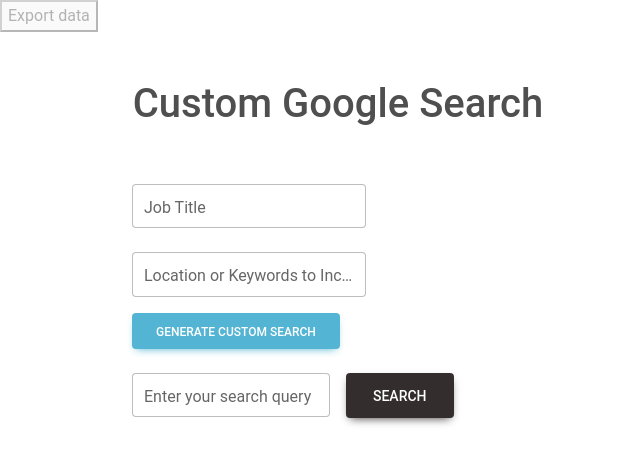
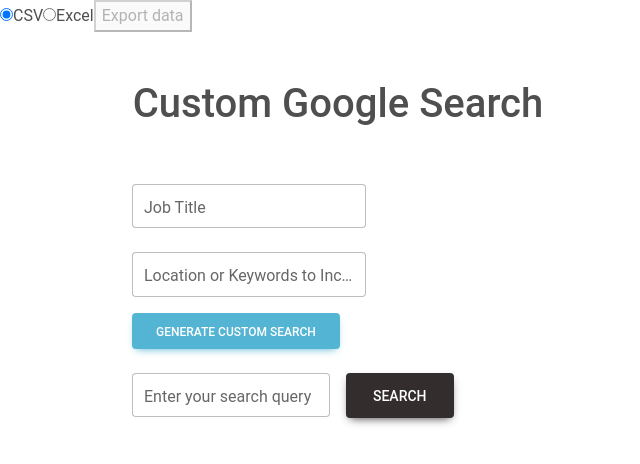
Before and after one commit to Romeorayyy/linkedin-custom-search, a React (Create React App) app: page / in a window 1280 px wide. Shown: the top 464 px of the page, without its empty margins (0-640 px from the left). Built offline with nearby package versions, Linux system fonts and the light colour scheme.

Commit message:
now i am also able to download in excel as well

```diff
--- a/package.json
+++ b/package.json
@@ -8,14 +8,17 @@
     "@testing-library/react": "^13.4.0",
     "@testing-library/user-event": "^13.5.0",
     "axios": "^1.4.0",
+    "export-from-json": "^1.7.2",
     "express": "^4.18.2",
+    "file-saver": "^2.0.5",
     "googlethis": "^1.7.1",
     "mdb-react-ui-kit": "^6.1.0",
     "qs": "^6.11.2",
     "react": "^18.2.0",
     "react-dom": "^18.2.0",
     "react-scripts": "5.0.1",
-    "web-vitals": "^2.1.4"
+    "web-vitals": "^2.1.4",
+    "xlsx": "^0.18.5"
   },
   "scripts": {
     "start": "react-scripts start",
--- a/src/components/ExportData.js
+++ b/src/components/ExportData.js
@@ -1,9 +1,12 @@
-import React from 'react';
+import React, { useState } from 'react';
 import { useSearch } from '../context/SearchContext';
+import * as XLSX from 'xlsx';
 import exportFromJSON from 'export-from-json';
+import { saveAs } from 'file-saver';
 
 const ExportData = () => {
   const { metaData, emailsData, selectedProfiles } = useSearch();
+  const [exportType, setExportType] = useState('csv');
 
   const getEmailFromUrl = (url) => {
     const emailData = emailsData.find((item) => item.ogUrl === url);
@@ -11,7 +14,6 @@
   };
 
   const handleExport = () => {
-    // Filter metadata to include only selected profiles
     const dataToExport = metaData
       .filter((metatags) => selectedProfiles.includes(metatags['og:url']))
       .map((metatags) => {
@@ -20,23 +22,57 @@
           'First Name': metatags['profile:first_name'],
           'Last Name': metatags['profile:last_name'],
           Email: email,
-          'Linkedin Title': metatags['twitter:title'],
+          Title: metatags['twitter:title'],
           Description: metatags['twitter:description'],
           URL: metatags['og:url'],
         };
       });
 
+    if (exportType === 'csv') {
       exportFromJSON({
         data: dataToExport,
         fileName: 'export',
-      exportType: 'csv',
+        exportType: exportFromJSON.types.csv,
       });
+    } else if (exportType === 'xlsx') {
+      const worksheet = XLSX.utils.json_to_sheet(dataToExport);
+      const workbook = XLSX.utils.book_new();
+      XLSX.utils.book_append_sheet(workbook, worksheet, 'Sheet1');
+      const excelBuffer = XLSX.write(workbook, {
+        bookType: 'xlsx',
+        type: 'array',
+      });
+      const data = new Blob([excelBuffer], {
+        type: 'application/vnd.openxmlformats-officedocument.spreadsheetml.sheet;charset=UTF-8',
+      });
+      saveAs(data, 'export.xlsx');
+    }
   };
 
   return (
+    <div>
+      <label>
+        <input
+          type="radio"
+          value="csv"
+          checked={exportType === 'csv'}
+          onChange={(e) => setExportType(e.target.value)}
+        />
+        CSV
+      </label>
+      <label>
+        <input
+          type="radio"
+          value="xlsx"
+          checked={exportType === 'xlsx'}
+          onChange={(e) => setExportType(e.target.value)}
+        />
+        Excel
+      </label>
       <button onClick={handleExport} disabled={selectedProfiles.length === 0}>
         Export data
       </button>
+    </div>
   );
 };
 
```
Also changed, not shown: 1 other file (tests, documents, lock files or other folders). Lines whose indentation alone changed are shown as unchanged.
